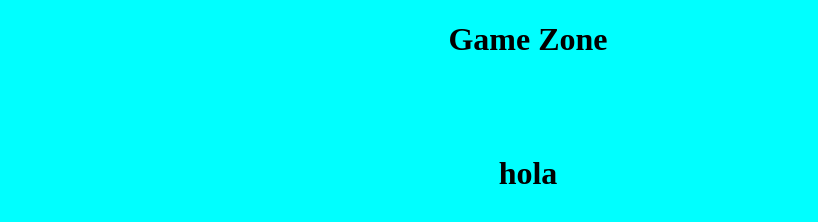
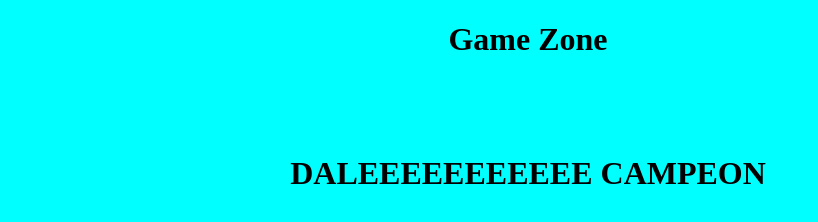
Before and after one commit to SrLuisito/Game-Zone, a plain HTML site: page index.html in a window 1280 px wide. Shown: the full height of the page, 112-930 px from the left. Drawn offline with Linux system fonts and the light colour scheme.

Commit message:
nuevo cambio

```diff
--- a/index.html
+++ b/index.html
@@ -13,6 +13,6 @@
     <h1>Game Zone</h1>
     <img src="/IMAGENES/logo.png" width="100px" height="50px">
     </div>
-<h1>hola</h1>
+<h1>DALEEEEEEEEEEE CAMPEON</h1>
 </body>
 </html>
```
